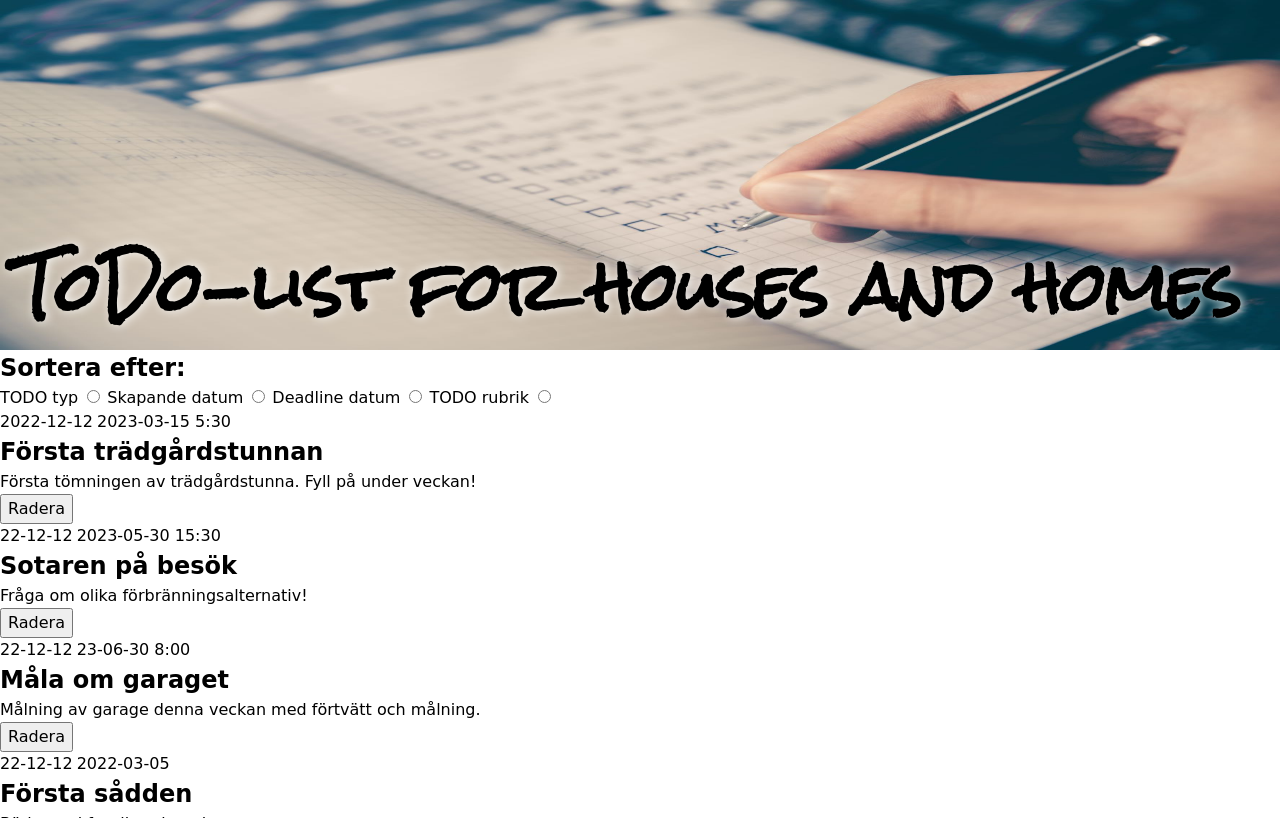
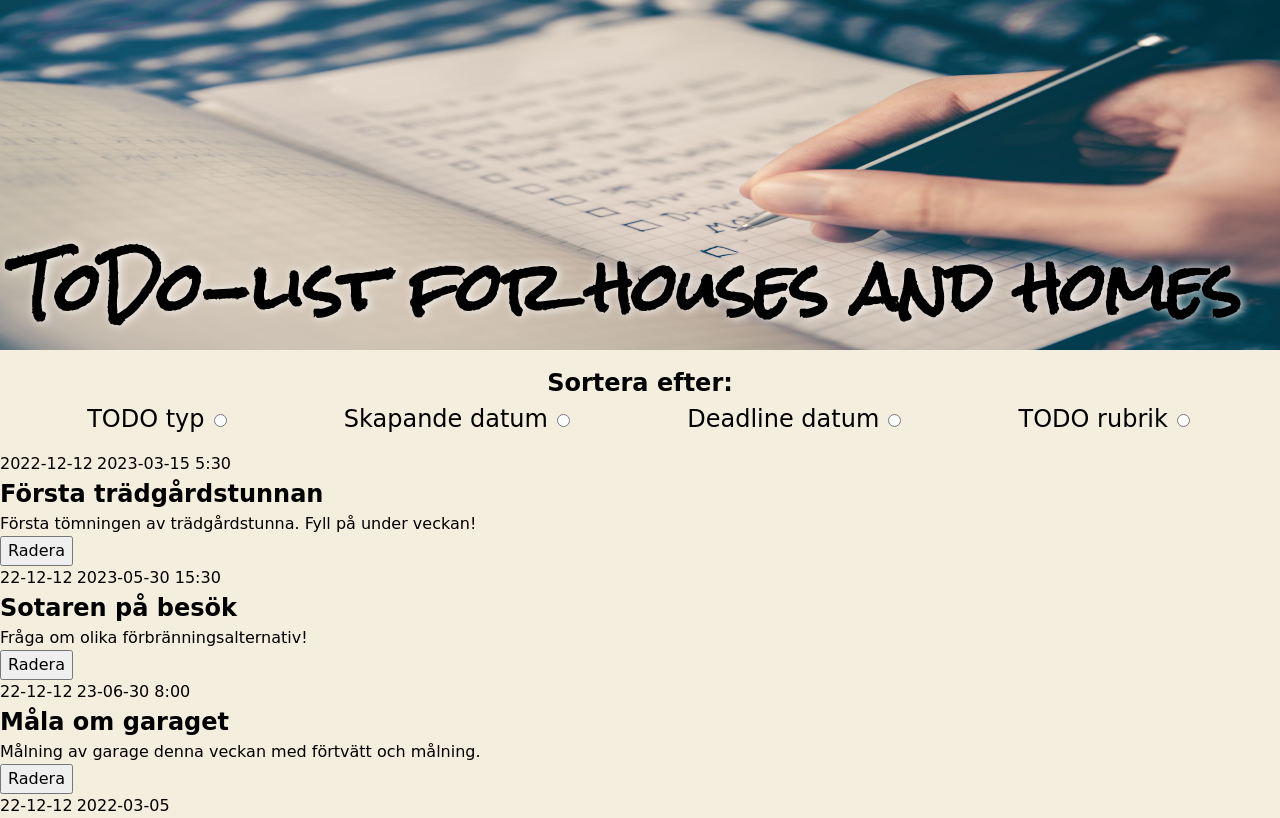
Before and after one commit to TessDevon/TodoAtHome, a website built with Vite: page index.html in a window 1280 px wide. Shown: the top 818 px of the page. Built offline with nearby package versions, Linux system fonts and the light colour scheme; a web font is replaced by a local one.

Commit message:
Styled sort section/radiobuttonssection in SCSS.

```diff
--- a/index.html
+++ b/index.html
@@ -13,27 +13,27 @@
   <body>
     <main>
       <header>
-        <img class="headerImage" src="./public/ToDoImage.jpg">
+        <img class="headerImage" src="./public/ToDoImage.jpg" alt="Image of a todo-list">
         <h1>ToDo-list for houses and homes</h1>
       </header>
       <main>
-        <section>
-          <h2>Sortera efter:</h2>
+        <section class="radiobuttonSection">
+          <h2 class="sortHeader">Sortera efter:</h2>
           <div class="radiobuttonsdiv">
             <label for="categoryRadio">
-              <span>TODO typ</span>
+              <span class="radioButtonSpan">TODO typ</span>
               <input type="radio" name="sortbuttons" class="sortbuttons" id="categoryRadio">
             </label>
             <label for="createDateRadio">
-              <span>Skapande datum</span>
+              <span class="radioButtonSpan">Skapande datum</span>
               <input type="radio" name="sortbuttons" class="sortbuttons" id="createDateRadio">
             </label>
             <label for="deadlineRadio">
-              <span>Deadline datum</span>
+              <span class="radioButtonSpan">Deadline datum</span>
               <input type="radio" name="sortbuttons" class="sortbuttons" id="deadlineRadio">
             </label>
             <label for="toDoNameRadio">
-              <span>TODO rubrik</span>
+              <span class="radioButtonSpan">TODO rubrik</span>
               <input type="radio" name="sortbuttons" class="sortbuttons" id="toDoNameRadio">
             </label>
           </div>
--- a/src/style/style.scss
+++ b/src/style/style.scss
@@ -1,5 +1,17 @@
 @use "utils/a11y"; // Om det inte funkar, byt @use mot @import
 @use "vendor/reset";
+
+/* -----------------------------------------------------------------------------
+----------------- MAIN ---------------------------------------------------------
+----------------------------------------------------------------------------- */
+
+span, p, h2, button, input {
+  font-family: 'Dekko', cursive;
+}
+
+/* -------------------------------------------------------------------------------
+------------------ HEADER --------------------------------------------------------
+------------------------------------------------------------------------------- */
 
 h1 {
   font-family: 'Rock Salt', cursive;
@@ -8,10 +20,6 @@ h1 {
   text-shadow: rgb(249, 248, 246) 2px 0 10px;
   margin: 15px;
   font-size: 1.5rem;
-}
-
-span, p, h2, button, input {
-  font-family: 'Dekko', cursive;
 }
 
 header {
@@ -24,6 +32,36 @@ header {
   height: 200px;
 }
 
+
+/* ---------------------------------------------------------------------------------
+------------------ SORT PART -------------------------------------------------------
+--------------------------------------------------------------------------------- */
+
+body {
+  background-color: rgb(244, 238, 223);
+}
+
+.radiobuttonSection {
+  margin: 15px;
+}
+
+.radiobuttonsdiv {
+display: flex;
+flex-direction: column;
+}
+
+.sortHeader {
+  font-size: 1rem;
+}
+
+.radioButtonSpan {
+  font-size: 1.5rem;
+}
+
+/* --------------------------------------------------------------------------------
+------------------ BIGGER SIZES ---------------------------------------------------
+-------------------------------------------------------------------------------- */
+
 @media screen and (min-width: 768px){
   h1 {
     font-size: 4rem;
@@ -31,13 +69,33 @@ header {
   .headerImage {
     height: 350px;
   }
+
+  .sortHeader {
+    font-size: 1.5rem;
+    display: flex;
+    justify-content: center;
+  }
+
+  .radiobuttonsdiv {
+    flex-direction: row;
+    justify-content: space-around;
+    margin-left: 15px;
+    margin-right: 15px;
+  }
+
+
 }
 
 @media screen and (min-width: 1400px){
   h1 {
     font-size: 5rem;
   }
-
+  .radiobuttonsdiv {
+    flex-direction: row;
+    justify-content: space-evenly;
+    margin-left: 250px;
+    margin-right: 250px;
+  }
 
 }
 
```
